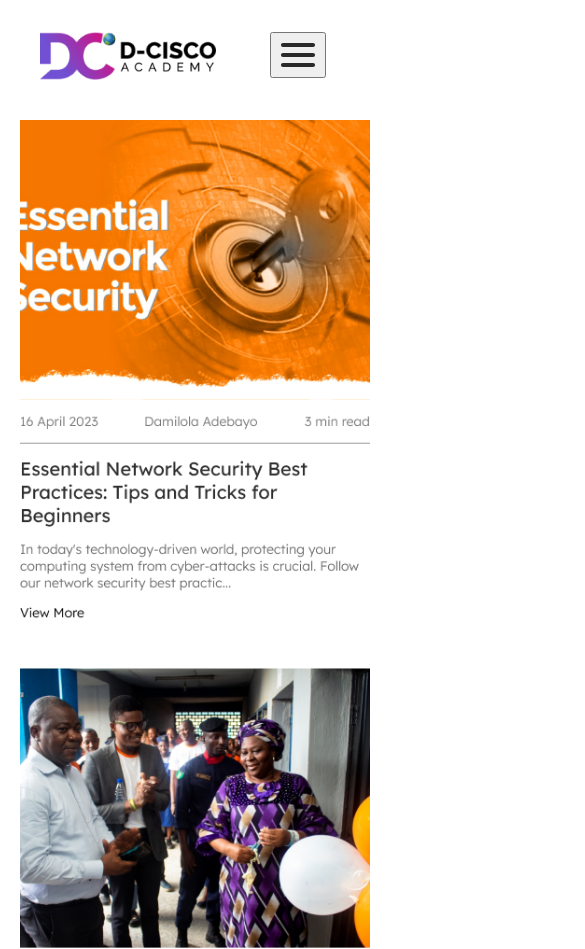
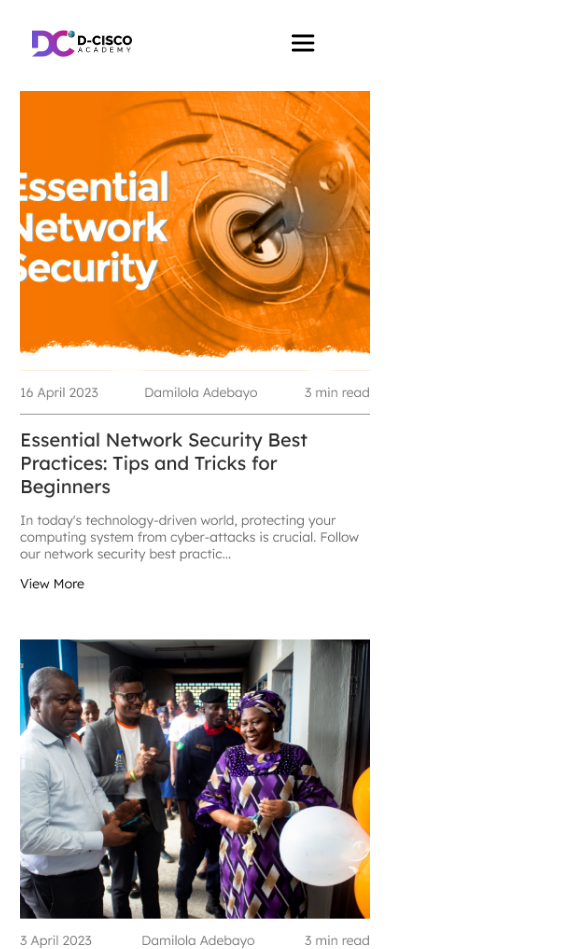
Before and after one commit to Stray-Tech/D-Cisco_Academy, a plain HTML site: page index.html in a window 390 px wide. Shown: the top 949 px of the page, 585 px wide, since content can reach past the window. Drawn offline with Linux system fonts and the light colour scheme.

Commit message:
fixed issue in mobile view with width overflowing

```diff
--- a/assets/css/global.css
+++ b/assets/css/global.css
@@ -245,15 +245,25 @@ aside{
 }
 /* mobile */
 @media (max-width: 760px) {
+    body{
+        margin: 0;
+    }
+    #top-row-wrapper{
+        align-items: center;
+    }
     #logo{
         z-index: 2;
+        top: 30px;
         left: 2rem;
+        width: 100px;
+        height: 27px;
     }
     nav ul{
         position: absolute;
         top: 5rem;
         margin-bottom: 5rem;
         opacity: 0;
+        display: none;
         li{
             margin: 5px 0;
             display: inline-block !important;
@@ -265,10 +275,12 @@ aside{
         display: none;
     }
     #hamburger-button{
+        background: none;
+        border: none;
         display: flex !important;
         position: absolute;
         z-index: 2;
-        top: 2rem;
+        top: 25px;
         right: 4rem;
         &:focus{
             &+nav ul{
@@ -288,6 +300,11 @@ aside{
         }
     }
 
+    #blogs{
+        margin: 0 !important;
+        width: 100%
+    }
+
     .blog{
         width: 350px !important;
         img{
--- a/assets/css/index.css
+++ b/assets/css/index.css
@@ -69,3 +69,20 @@ footer{
         }
     }
 }
+
+@media (max-width: 760px) {
+    html{
+        height: fit-content;
+        width: fit-content;
+    }
+    #page-nav-wrapper{
+        gap: 10px;
+        left: 25%;
+        .page-nav{
+            height: 25px;
+            width: 25px;
+            border-radius: 2px;
+            line-height: 25px;
+        }
+    }
+}
--- a/index.html
+++ b/index.html
@@ -16,7 +16,7 @@
             alt="D-Cisco logo"
             >
             <button id="hamburger-button" style="display: none;">
-                <img src="./assets/images/menu-burger-horizontal.svg" alt="nav-icon-hamburger">
+                <img src="./assets/images/burger.png" alt="nav-icon-hamburger">
             </button>
             <nav>
                 <ul>
```
Also changed, not shown: assets/images/burger.png (added).
